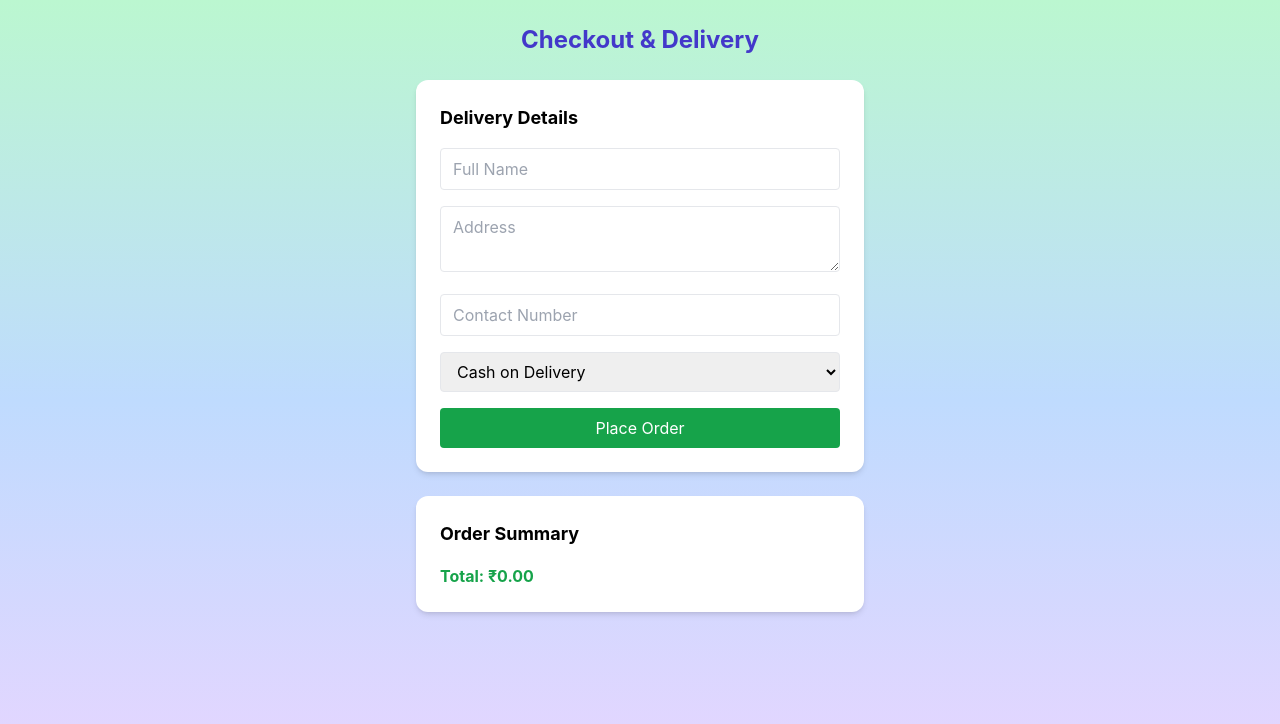
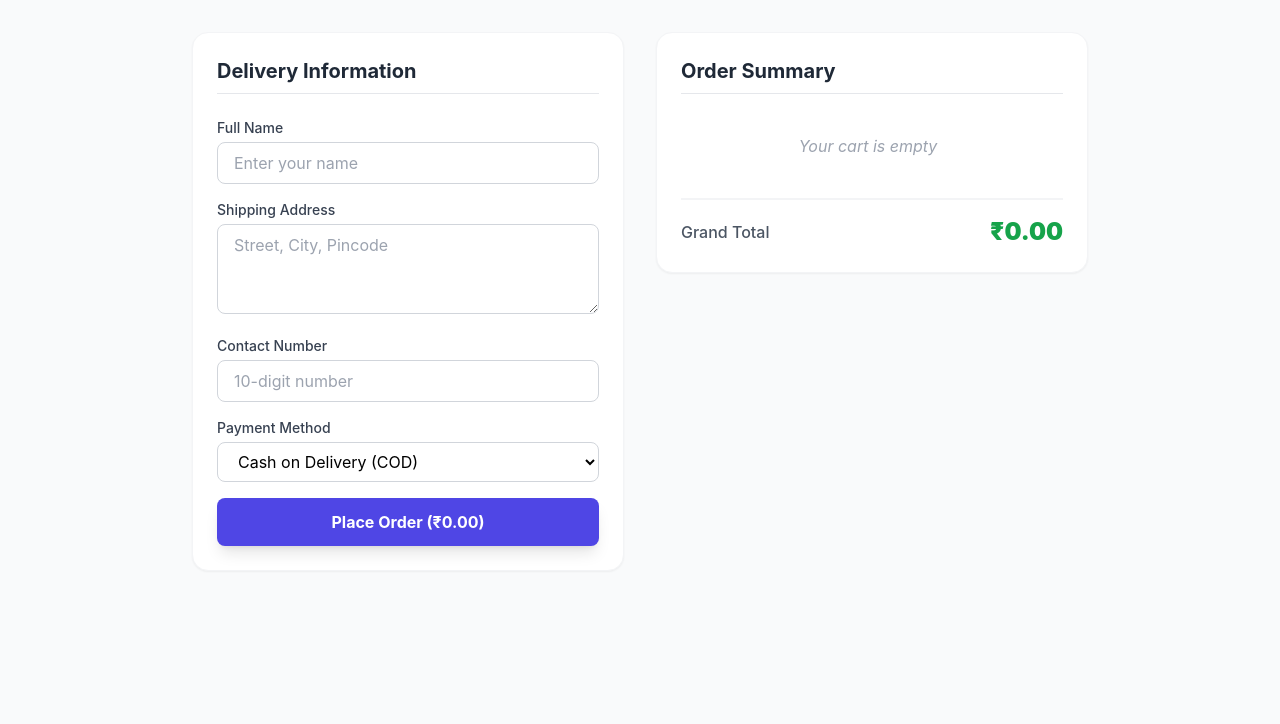
Before and after one commit to Anuja-star/Online-Medical-Shop, a React (Create React App) app in the folder frontend/: page /checkout in a window 1280 px wide. Shown: the top 724 px of the page. Built offline with nearby package versions, Linux system fonts and the light colour scheme.

Commit message:
Enhance validation and user feedback in CheckoutPage
Refactor validation messages and improve code readability.

```diff
--- a/frontend/src/components/CheckoutPage.js
+++ b/frontend/src/components/CheckoutPage.js
@@ -1,3 +1,4 @@
+
 import React, { useState, useEffect } from "react";
 import axios from "axios";
 import QRCode from "react-qr-code";
@@ -19,22 +20,19 @@ function CheckoutPage() {
 
   const username = localStorage.getItem("username");
 
-  // 🔹 Load cart from localStorage
+  // Load cart from localStorage
   useEffect(() => {
     const storedCart = JSON.parse(localStorage.getItem("cart")) || [];
     setCart(storedCart);
   }, []);
 
-  // 🔹 Handle form input with validation
   const handleChange = (e) => {
     const { name, value } = e.target;
 
-    // ✅ Name: only alphabets and spaces
-    if (name === "name") {
-      if (!/^[A-Za-z\s]*$/.test(value)) return;
-    }
+    // Validation: Names (Alphabets only)
+    if (name === "name" && !/^[A-Za-z\s]*$/.test(value)) return;
 
-    // ✅ Contact: only numbers, max 10 digits
+    // Validation: Contact (Numbers only, max 10)
     if (name === "contact") {
       if (!/^\d*$/.test(value)) return;
       if (value.length > 10) return;
@@ -43,54 +41,39 @@ function CheckoutPage() {
     setFormData({ ...formData, [name]: value });
   };
 
-  // 🔹 Total price
   const totalAmount = cart.reduce(
     (sum, item) => sum + Number(item.price) * Number(item.quantity || 1),
     0
   );
 
-  // 🔹 Place order
   const handlePlaceOrder = async (e) => {
     e.preventDefault();
 
+    // Basic Guard Clauses
     if (!username) {
-      alert("❌ Please login first");
+      alert("❌ Please login first to place an order.");
       return;
     }
 
     if (cart.length === 0) {
-      alert("❌ Cart is empty");
+      alert("❌ Your cart is empty.");
       return;
     }
 
-    // ✅ Final validation before submit
-    if (!/^[A-Za-z\s]+$/.test(formData.name)) {
-      alert("❌ Name should contain only alphabets");
+    if (formData.contact.length !== 10) {
+      alert("❌ Contact number must be exactly 10 digits.");
       return;
     }
 
-    if (!/^\d{10}$/.test(formData.contact)) {
-      alert("❌ Contact number must be exactly 10 digits");
-      return;
-    }
-
-    // ✅ Proper medicine names
     const medicineNames = cart
       .map((item) => item.medicine_name || item.name)
       .join(", ");
 
-    // ✅ Items payload
     const itemsPayload = cart.map((item) => ({
       medicineId: Number(item.medicineId ?? item.id),
       quantity: Number(item.quantity || 1),
       price: Number(item.price),
     }));
-
-    // ❌ Prevent null IDs
-    if (itemsPayload.some((i) => !i.medicineId)) {
-      alert("❌ Invalid medicine in cart. Please clear cart and try again.");
-      return;
-    }
 
     const orderPayload = {
       username: username.trim(),
@@ -103,130 +86,154 @@ function CheckoutPage() {
       totalPrice: totalAmount,
     };
 
-    console.log("Order Payload:", orderPayload);
-
     try {
       setLoading(true);
 
+      // Sending data to backend
       await axios.post(API_URL, orderPayload, {
         headers: { "Content-Type": "application/json" },
       });
 
+      // Clear Cart
       localStorage.removeItem("cart");
       setCart([]);
-      alert("✅ Order placed successfully!");
+
+      // Success Notification based on payment type
+
+    const successMsg = formData.payment === "upi"
+  ? "✅ Order details submitted! Please ensure you have completed the UPI payment. We will verify and process your order."
+  : "✅ Order placed successfully! Pay on delivery.";
+
+      alert(successMsg);
+
+      // Redirect to success page
       navigate("/success");
 
     } catch (error) {
       console.error("Order Error:", error.response || error);
-      alert(error.response?.data?.message || "❌ Failed to place order");
+      alert(error.response?.data?.message || "❌ Failed to place order. Please try again.");
     } finally {
       setLoading(false);
     }
   };
 
-  // 🔹 UPI QR
-  //const upiQR = `upi://pay?pa=chavananuja1238@okicici&pn=MediShop&am=${totalAmount}&cu=INR`;
+  const upiQR = `upi://pay?pa=chavananuja1238@okicici&pn=MediShop&am=${totalAmount}&cu=INR`;
 
   return (
-    <div className="min-h-screen bg-gradient-to-b from-green-200 via-blue-200 to-purple-200 p-6">
-      <h2 className="text-2xl font-bold text-indigo-700 mb-6 text-center">
-        Checkout & Delivery
+    <div className="min-h-screen bg-gray-50 p-4 md:p-8">
+      <div className="max-w-4xl mx-auto grid grid-cols-1 md:grid-cols-2 gap-8">
+
+        {/* LEFT SIDE: FORM & PAYMENT */}
+        <div className="space-y-6">
+          <div className="bg-white p-6 rounded-2xl shadow-sm border border-gray-100">
+            <h2 className="text-xl font-bold text-gray-800 mb-6 border-b pb-2">
+              Delivery Information
             </h2>
 
-      <div className="max-w-md mx-auto space-y-6">
-
-        {/* Delivery Form */}
-        <div className="bg-white p-6 rounded-xl shadow-md">
-          <h3 className="text-lg font-bold mb-4">Delivery Details</h3>
-
             <form onSubmit={handlePlaceOrder} className="space-y-4">
-
+              <div>
+                <label className="block text-sm font-medium text-gray-700 mb-1">Full Name</label>
                 <input
                   type="text"
                   name="name"
-              placeholder="Full Name"
+                  placeholder="Enter your name"
                   required
                   value={formData.name}
                   onChange={handleChange}
-              pattern="[A-Za-z\s]+"
-              title="Name should contain only alphabets"
-              className="w-full border px-3 py-2 rounded"
+                  className="w-full border border-gray-300 px-4 py-2 rounded-lg focus:ring-2 focus:ring-indigo-500 outline-none"
                 />
+              </div>
 
+              <div>
+                <label className="block text-sm font-medium text-gray-700 mb-1">Shipping Address</label>
                 <textarea
                   name="address"
-              placeholder="Address"
+                  placeholder="Street, City, Pincode"
                   required
+                  rows="3"
                   value={formData.address}
                   onChange={handleChange}
-              className="w-full border px-3 py-2 rounded"
+                  className="w-full border border-gray-300 px-4 py-2 rounded-lg focus:ring-2 focus:ring-indigo-500 outline-none"
                 />
+              </div>
 
+              <div>
+                <label className="block text-sm font-medium text-gray-700 mb-1">Contact Number</label>
                 <input
                   type="tel"
                   name="contact"
-              placeholder="Contact Number"
+                  placeholder="10-digit number"
                   required
                   value={formData.contact}
                   onChange={handleChange}
-              maxLength={10}
-              pattern="[0-9]{10}"
-              title="Contact number must be exactly 10 digits"
-              className="w-full border px-3 py-2 rounded"
+                  className="w-full border border-gray-300 px-4 py-2 rounded-lg focus:ring-2 focus:ring-indigo-500 outline-none"
                 />
+              </div>
 
+              <div>
+                <label className="block text-sm font-medium text-gray-700 mb-1">Payment Method</label>
                 <select
                   name="payment"
                   value={formData.payment}
                   onChange={handleChange}
-              className="w-full border px-3 py-2 rounded"
+                  className="w-full border border-gray-300 px-4 py-2 rounded-lg focus:ring-2 focus:ring-indigo-500 outline-none bg-white"
                 >
-              <option value="cod">Cash on Delivery</option>
-              <option value="upi">UPI / Online</option>
+                  <option value="cod">Cash on Delivery (COD)</option>
+                  <option value="upi">UPI / Online Payment</option>
                 </select>
+              </div>
 
               <button
                 type="submit"
-              disabled={loading}
-              className="w-full py-2 bg-green-600 text-white rounded hover:bg-green-700"
+                disabled={loading || cart.length === 0}
+                className={`w-full py-3 mt-4 text-white font-bold rounded-lg transition-all ${
+                  loading ? "bg-gray-400" : "bg-indigo-600 hover:bg-indigo-700 shadow-lg"
+                }`}
               >
-              {loading ? "Placing Order..." : "Place Order"}
+                {loading ? "Processing..." : `Place Order (₹${totalAmount.toFixed(2)})`}
               </button>
-
             </form>
           </div>
 
-        {/* UPI QR */}
+          {/* UPI QR Code Section */}
           {formData.payment === "upi" && cart.length > 0 && (
-          <div className="bg-white p-6 rounded-xl shadow-md text-center">
-            <h3 className="text-lg font-bold mb-3 text-green-700">
-              Scan & Pay ₹{totalAmount.toFixed(2)}
-            </h3>
-            <div className="flex justify-center bg-gray-100 p-4 rounded">
-              <QRCode value={upiQR} size={180} />
+            <div className="bg-indigo-50 p-6 rounded-2xl border-2 border-dashed border-indigo-300 text-center animate-fade-in">
+              <h3 className="text-md font-bold mb-3 text-indigo-800">Scan to Pay with UPI</h3>
+              <div className="inline-block bg-white p-3 rounded-xl shadow-sm mb-3">
+                <QRCode value={upiQR} size={150} />
+              </div>
+              <p className="text-xs text-indigo-600 font-medium">
+                Pay ₹{totalAmount.toFixed(2)} and then click 'Place Order' above.
+              </p>
+            </div>
+          )}
+        </div>
+
+        {/* RIGHT SIDE: ORDER SUMMARY */}
+        <div className="bg-white p-6 rounded-2xl shadow-sm border border-gray-100 h-fit">
+          <h2 className="text-xl font-bold text-gray-800 mb-6 border-b pb-2">Order Summary</h2>
+          <div className="max-h-80 overflow-y-auto pr-2">
+            {cart.length > 0 ? (
+              cart.map((item, i) => (
+                <div key={i} className="flex justify-between items-center py-3 border-b border-gray-50">
+                  <div>
+                    <p className="font-semibold text-gray-700">{item.medicine_name || item.name}</p>
+                    <p className="text-xs text-gray-400">Qty: {item.quantity || 1}</p>
+                  </div>
+                  <p className="font-medium text-gray-800">₹{(item.price * (item.quantity || 1)).toFixed(2)}</p>
+                </div>
+              ))
+            ) : (
+              <p className="text-gray-400 italic text-center py-4">Your cart is empty</p>
+            )}
+          </div>
+
+          <div className="mt-6 pt-4 border-t-2 border-gray-100">
+            <div className="flex justify-between items-center">
+              <span className="text-gray-600 font-medium">Grand Total</span>
+              <span className="text-2xl font-black text-green-600">₹{totalAmount.toFixed(2)}</span>
             </div>
           </div>
-        )}
-
-        {/* Order Summary */}
-        <div className="bg-white p-6 rounded-xl shadow-md">
-          <h3 className="text-lg font-bold mb-4">Order Summary</h3>
-
-          {cart.map((item, i) => (
-            <div key={i} className="border-b py-2">
-              <p className="font-semibold">
-                {item.medicine_name || item.name}
-              </p>
-              <p className="text-sm text-gray-500">
-                ₹{item.price} × {item.quantity || 1}
-              </p>
-            </div>
-          ))}
-
-          <p className="font-bold mt-3 text-green-600">
-            Total: ₹{totalAmount.toFixed(2)}
-          </p>
         </div>
 
       </div>
```
Lines whose indentation alone changed are shown as unchanged.
